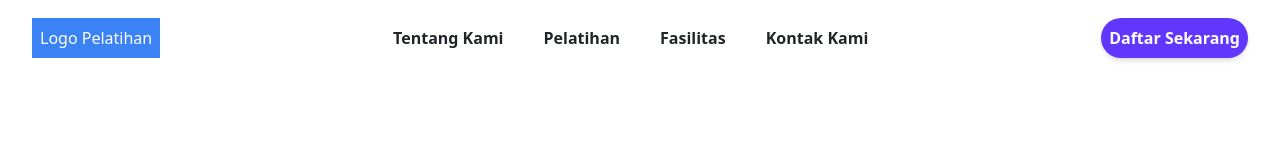
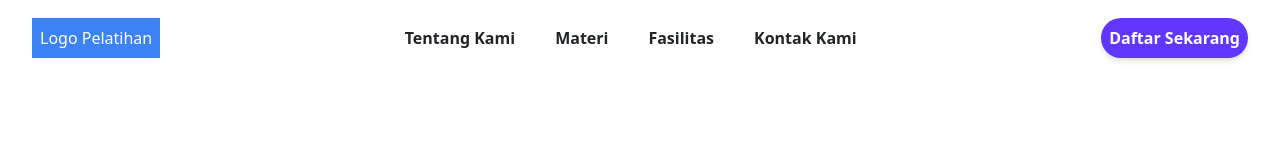
Before and after one commit to nidamuna/landingpage-1, a React (Create React App) app: page / in a window 1280 px wide. Shown: the top 160 px of the page. Built offline with nearby package versions, Linux system fonts and the light colour scheme.

Commit message:
add link

```diff
--- a/src/component/Contactsection.jsx
+++ b/src/component/Contactsection.jsx
@@ -3,7 +3,7 @@ import React from 'react'
 const Contactsection = () => {
   return (
     <>
-      <section className='w-full bg-white px-10 flex flex-col justify-center items-center'>
+      <section id="daftar" className='w-full bg-white px-10 flex flex-col justify-center items-center'>
         <div className='bg-[#120036] w-full md:w-[80%] h-full px-5 py-12 rounded-xl flex flex-col justify-center items-center text-white'>
           <h1 className='font-normal text-[25px] md:text-[2.25rem] text-center w-full mb-5'>
             Daftarkan segera dirimu di pelatihan sunat kami
--- a/src/component/Fasilitas.jsx
+++ b/src/component/Fasilitas.jsx
@@ -3,7 +3,7 @@ import React from 'react'
 const Fasilitas = () => {
   return (
     <>
-      <section className='w-full bg-white h-auto md:min-h-screen py-[100px] px-10'>
+      <section id='fasilitas' className='w-full bg-white h-auto md:min-h-screen py-[100px] px-10'>
         <div className='container mx-auto flex flex-col md:flex-row items-center justify-start text-[#120036]'>
           <div className='w-full mb-10 md:w-[50%]'>
             <h1 className='font-black text-[2rem] w-full mb-5'>
--- a/src/component/Footer.jsx
+++ b/src/component/Footer.jsx
@@ -28,7 +28,7 @@ const Footer = () => {
 
   return (
     <>
-      <footer className='w-full bg-[#120036] h-auto pt-10 px-8 flex flex-col justify-between items-center'>
+      <footer id='footer' className='w-full bg-[#120036] h-auto pt-10 px-8 flex flex-col justify-between items-center'>
         <div className='flex flex-col md:flex-row justify-start items-start gap-10 text-white mb-5 cursor-pointer'>
           <div className='w-full md:w-[40%]'>
             <span className='bg-blue-500 p-2 text-white'>
--- a/src/component/Herosection.jsx
+++ b/src/component/Herosection.jsx
@@ -3,7 +3,7 @@ import React from 'react'
 const Herosection = () => {
   return (
     <>
-      <section className='w-full bg-white min-h-screen text-[#120036] pt-[160px] px-10 pb-[100px]'>
+      <section id='hero' className='w-full bg-white min-h-screen text-[#120036] pt-[160px] px-10 pb-[100px]'>
         <div className='flex flex-col-reverse md:flex-row container mx-auto'>
           {/* Left */}
           <div className='w-full md:w-[50%] text-[#120036]'>
@@ -19,9 +19,11 @@ const Herosection = () => {
                   bidang sunat modern
                 </strongs>
               </p>
-              <button className='bg-[#6136ff] hover:bg-[#0a58ca] rounded-full text-white font-semibold p-2 shadow-md mt-5 w-full'>
-                Daftar Sekarang
-              </button>
+              <a href='#daftar'>
+                <button className='bg-[#6136ff] hover:bg-[#0a58ca] rounded-full text-white font-semibold p-2 shadow-md mt-5 w-full'>
+                  Daftar Sekarang
+                </button>
+              </a>
               <div className='mt-5 flex flex-row px-6 items-center justify-center text-[12px]'>
                 <p className='mr-10'>✔ Akses Materi selamanya</p>
                 <p>✔ Instruktur terbaik</p>
--- a/src/component/Navbar.jsx
+++ b/src/component/Navbar.jsx
@@ -17,15 +17,17 @@ const Navbar = () => {
             </span>
             <div className='font-bold p-2 text-[#212529]'>
                 <ul className='hidden md:flex flex-row cursor-pointer'>
-                    <li className='mr-10 last:mr-0 hover:text-[#0a58ca] hover:underline'>Tentang Kami</li>
-                    <li className='mr-10 last:mr-0 hover:text-[#0a58ca] hover:underline'>Pelatihan</li>
-                    <li className='mr-10 last:mr-0 hover:text-[#0a58ca] hover:underline'>Fasilitas</li>
-                    <li className='mr-10 last:mr-0 hover:text-[#0a58ca] hover:underline'>Kontak Kami</li>
+                    <li className='mr-10 last:mr-0 hover:text-[#0a58ca] hover:underline'><a href='#hero'>Tentang Kami</a></li>
+                    <li className='mr-10 last:mr-0 hover:text-[#0a58ca] hover:underline'><a href='#materi'>Materi</a></li>
+                    <li className='mr-10 last:mr-0 hover:text-[#0a58ca] hover:underline'><a href='#fasilitas'>Fasilitas</a></li>
+                    <li className='mr-10 last:mr-0 hover:text-[#0a58ca] hover:underline'><a href='#footer'>Kontak Kami</a></li>
                 </ul>
             </div>
-            <button className='hidden md:flex bg-[#6136ff] hover:bg-[#0a58ca] rounded-full text-white font-semibold p-2 shadow-md'>
-                Daftar Sekarang
-            </button>
+            <a href='#daftar'>
+                <button className='hidden md:flex bg-[#6136ff] hover:bg-[#0a58ca] rounded-full text-white font-semibold p-2 shadow-md'>
+                    Daftar Sekarang
+                </button>
+            </a>
             {/* phone */}
             <div className='flex md:hidden'>
                 <CiMenuKebab
@@ -42,14 +44,16 @@ const Navbar = () => {
         </nav>
         <div className={navbar ? 'w-full h-auto p-5 bg-white shadow-lg flex flex-col md:hidden' : 'hidden'}>
             <ul className='flex flex-col cursor-pointer'>
-                <li className='mb-4 last:mb-0 hover:text-[#0a58ca] hover:underline'>Tentang Kami</li>
-                <li className='mb-4 last:mb-0 hover:text-[#0a58ca] hover:underline'>Pelatihan</li>
-                <li className='mb-4 last:mb-0 hover:text-[#0a58ca] hover:underline'>Fasilitas</li>
-                <li className='mb-4 last:mb-0 hover:text-[#0a58ca] hover:underline'>Kontak Kami</li>
+                <li onClick={handleNav} className='mb-4 last:mb-0 hover:text-[#0a58ca] hover:underline'><a href='#hero'>Tentang Kami</a></li>
+                <li onClick={handleNav} className='mb-4 last:mb-0 hover:text-[#0a58ca] hover:underline'><a href='#materi'>Materi</a></li>
+                <li onClick={handleNav} className='mb-4 last:mb-0 hover:text-[#0a58ca] hover:underline'><a href='#fasilitas'>Fasilitas</a></li>
+                <li onClick={handleNav} className='mb-4 last:mb-0 hover:text-[#0a58ca] hover:underline'><a href='#footer'>Kontak Kami</a></li>
             </ul>
-            <button className='mt-8 w-full bg-[#6136ff] hover:bg-[#0a58ca] rounded-full text-white font-semibold p-2 shadow-md'>
-                Daftar Sekarang
-            </button>
+            <a href='#daftar'>
+                <button onClick={handleNav} className='mt-8 w-full bg-[#6136ff] hover:bg-[#0a58ca] rounded-full text-white font-semibold p-2 shadow-md'>
+                    Daftar Sekarang
+                </button>
+            </a>
         </div>
     </>
   )
--- a/src/component/Navbar2.jsx
+++ b/src/component/Navbar2.jsx
@@ -31,9 +31,11 @@ const Navbar2 = () => {
                     <p>✔ Sertifikat Penyelesaian </p>
                 </div>
            </div>
-           <button className='bg-[#6136ff] hover:bg-[#0a58ca] rounded-full text-white font-semibold p-2 shadow-md'>
-                Daftar Sekarang
-            </button>
+           <a href='#daftar'>
+              <button className='bg-[#6136ff] hover:bg-[#0a58ca] rounded-full text-white font-semibold p-2 shadow-md'>
+                  Daftar Sekarang
+              </button>
+           </a>
         </section>
     </>
   )
--- a/src/component/Pelatihansection.jsx
+++ b/src/component/Pelatihansection.jsx
@@ -4,7 +4,7 @@ import {IoCutOutline} from 'react-icons/io5'
 const Pelatihansection = () => {
   return (
     <>
-      <section className='w-full bg-white min-h-screen py-[100px] px-10'>
+      <section id="materi" className='w-full bg-white min-h-screen py-[100px] px-10'>
         <div className='flex flex-col container mx-auto items-center text-[#120036]'>
           <h1 className='font-black text-[2rem] text-center w-full'>
             Dapatkan
```
